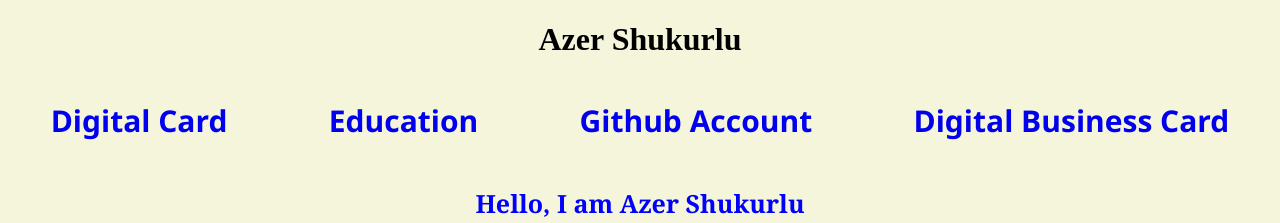
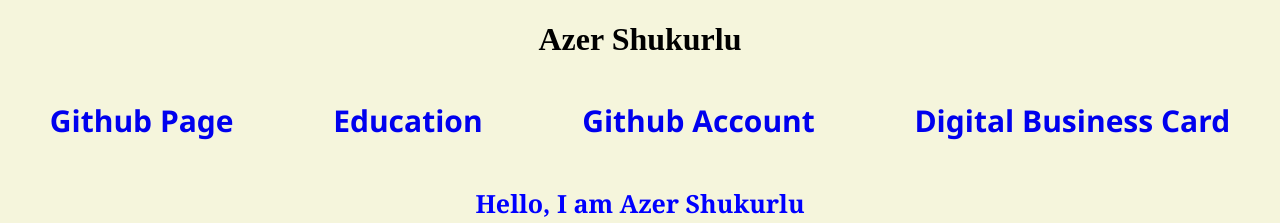
Before and after one commit to azershukurlu/portfolio, a plain HTML site: page index.html in a window 1280 px wide. Shown: the top 223 px of the page. Drawn offline with Linux system fonts and the light colour scheme.

Commit message:
updated link

```diff
--- a/index.html
+++ b/index.html
@@ -10,7 +10,7 @@
 <body>
     <h1 class="header">Azer Shukurlu</h1>
     <div class="navbar">
-        <h1 class="nav"><a href="https://azershukurlu.github.io/azer-new-digital-card/" target="_blank">Digital Card</a></h1>
+        <h1 class="nav"><a href="https://azershukurlu.github.io/azer-new-digital-card/" target="_blank">Github Page</a></h1>
         <h1 class="nav"><a href="https://www.ada.edu.az" target="_blank">Education</a></h1>
         <h1 class="nav"><a href="https://github.com/azershukurlu" target="_blank">Github Account</a></h1>
         <h1 class="nav"><a href="digitalcard.html" target="_blank">Digital Business Card</a></h1>
```
